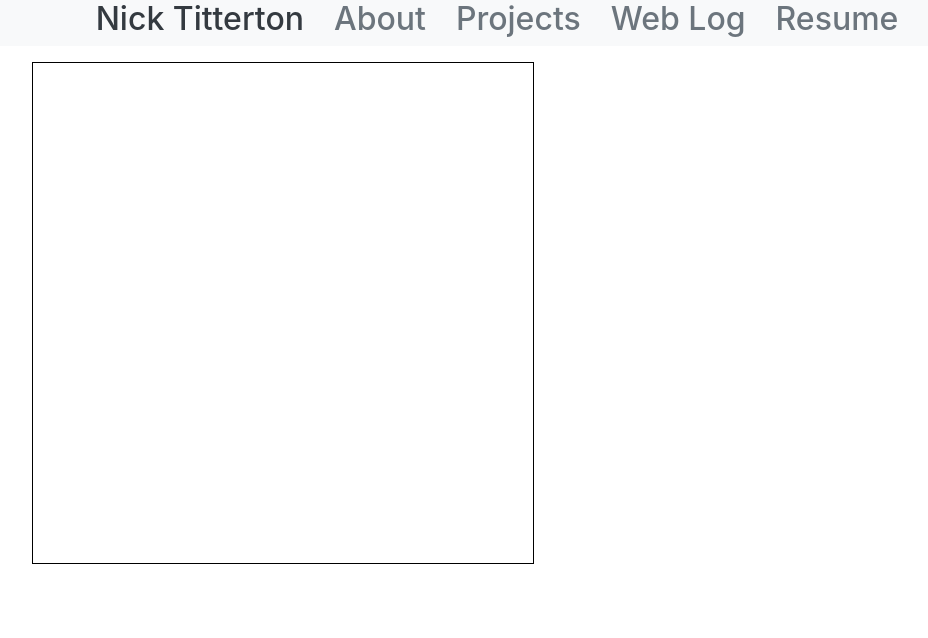
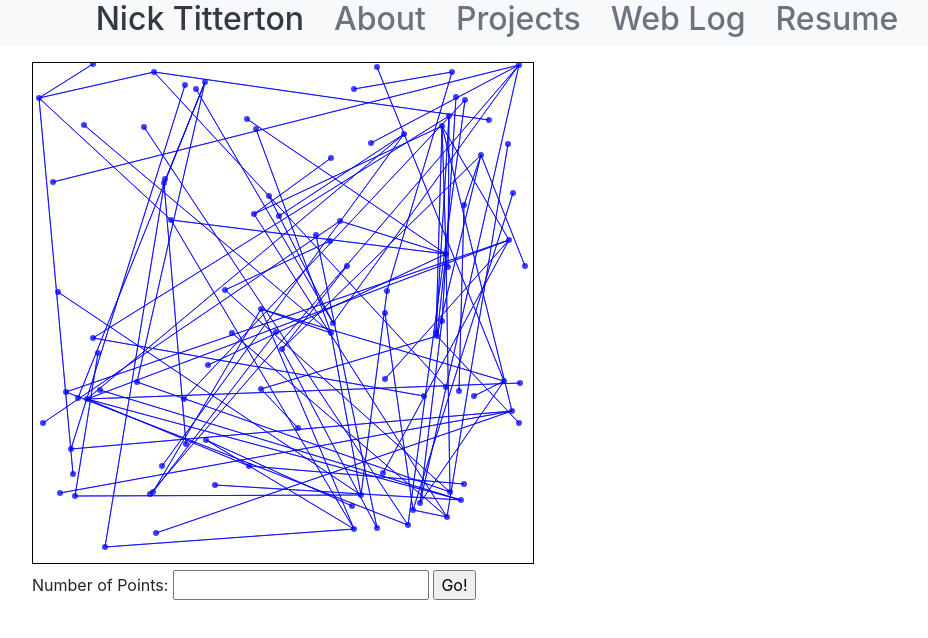
Before and after one commit to NTitterton/personalwebsite, a plain HTML site: page FRT.html in a window 1280 px wide. Shown: the whole page, without its empty margins (143-1071 px from the left). Drawn offline with nearby package versions, Linux system fonts and the light colour scheme; some packages are replaced by stand-ins of ours.

```diff
--- a/FRT.html
+++ b/FRT.html
@@ -38,7 +38,14 @@
       <div class="row justify-content-center mt-3">
         <div class="col-9"><div id="trees_container"></div>
           <!-- WebGL stuff goes here -->
-          <canvas id="glCanvas" width="500" height="500"></canvas>
+          <canvas id="canvas" width="500" height="500"></canvas>
+          <form>
+            <label>
+              Number of Points:
+              <input type="text" name="n" />
+            </label>
+            <input type="submit" value="Go!" onclick="main(n)" />
+          </form>
         </div>
       </div>
     </div>
```
Also changed, not shown: index.html (+1 -1 lines), imgs/headshot.jpg (added), 1 other file.
